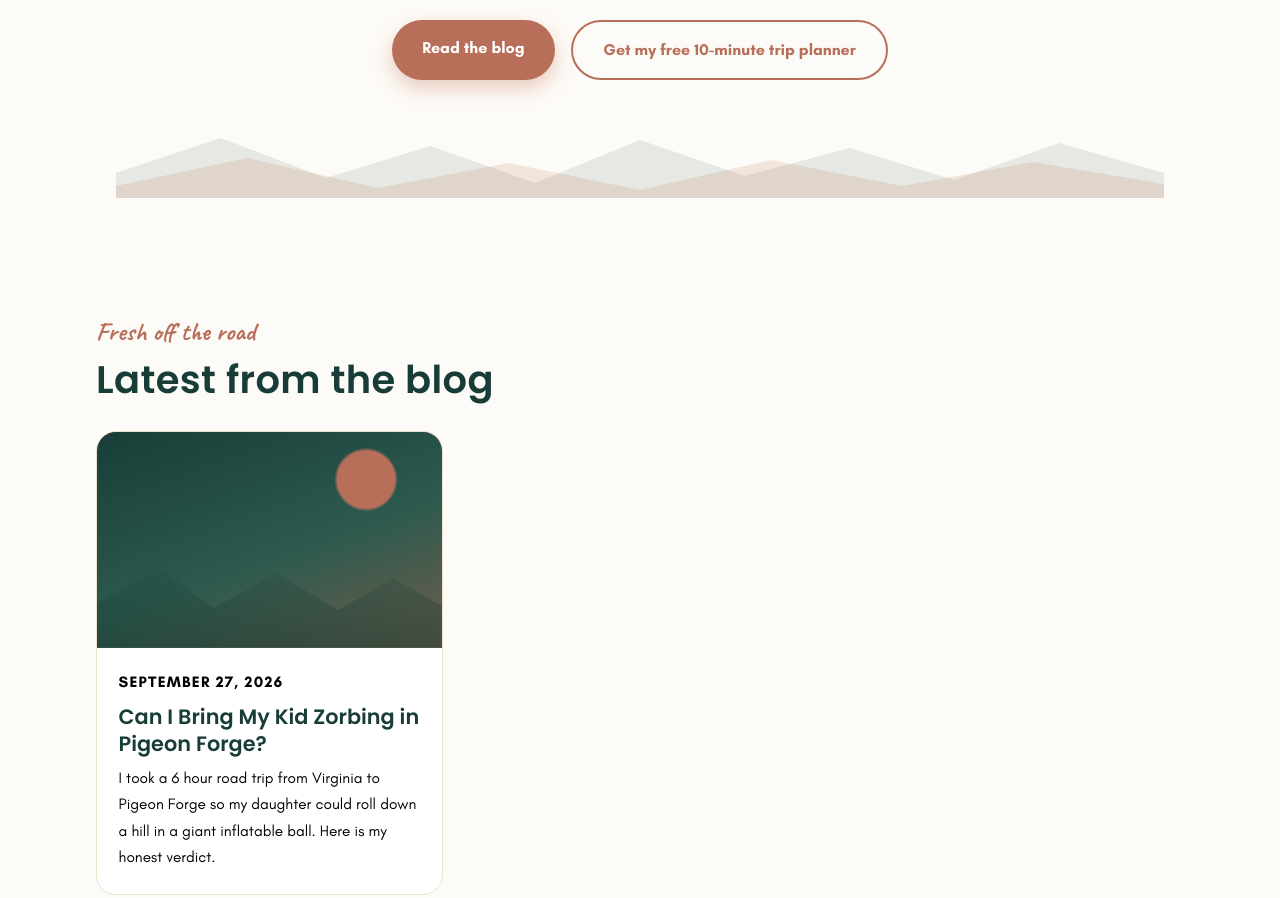
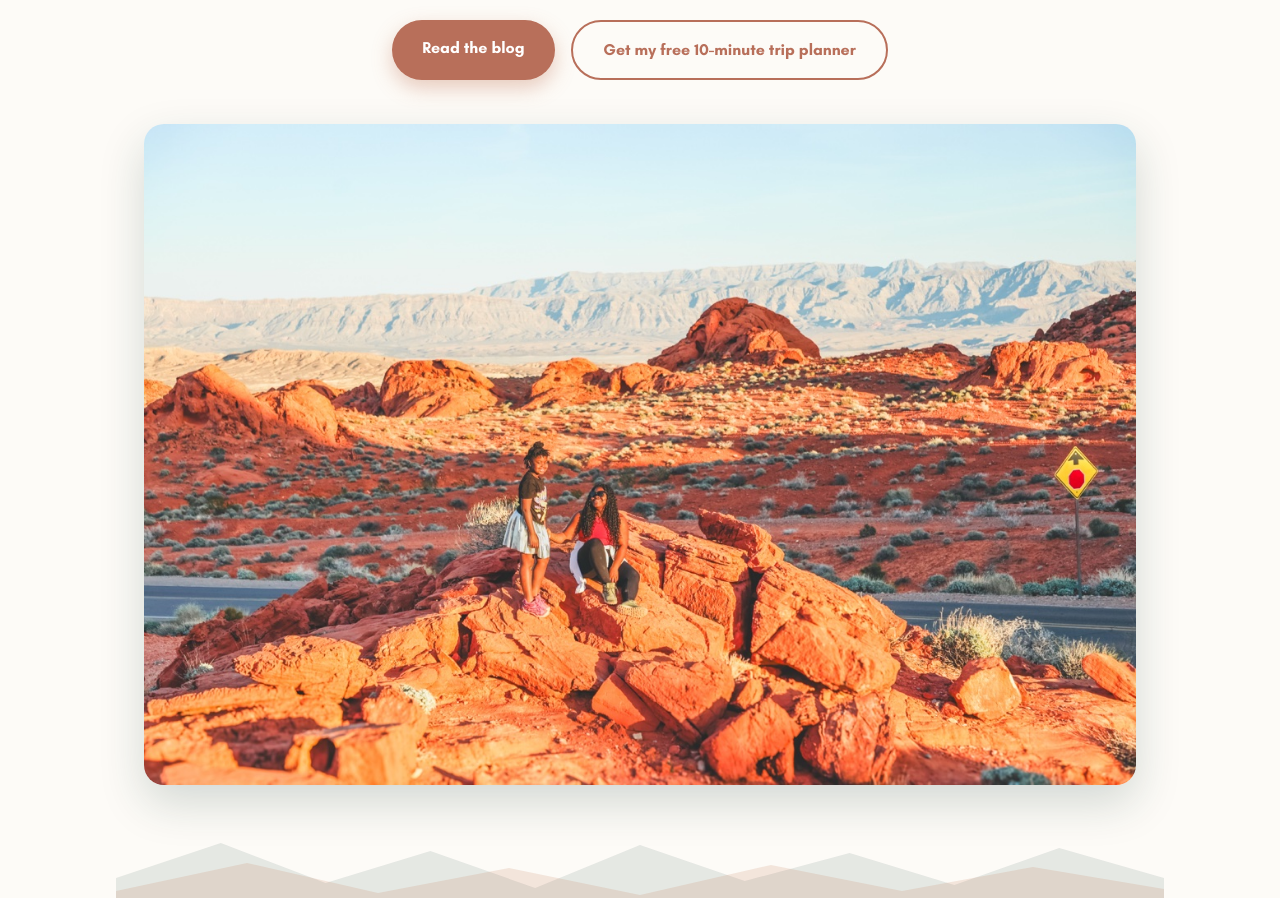
Before and after one commit to shedarestogo/shedarestogo-blog, an Eleventy site: page src/index.njk in a window 1280 px wide. Shown: the part 600-1498 px from the top of the page. Built offline with nearby package versions, Linux system fonts and the light colour scheme; Eleventy itself is replaced by a stand-in of ours; files that its build step writes are made by us from their sources.

Commit message:
Add hero photo to homepage and Homepage CMS settings

```diff
--- a/src/assets/css/style.css
+++ b/src/assets/css/style.css
@@ -156,6 +156,18 @@ a:hover { color: var(--brand-accent-dark); }
   margin: 0 auto 2.25rem;
 }
 .buttons { display: flex; gap: 1rem; justify-content: center; flex-wrap: wrap; }
+
+/* hero photo on the homepage */
+.hero-photo {
+  display: block;
+  width: 100%;
+  max-width: 62rem;
+  margin: 2.75rem auto 0;
+  border-radius: var(--radius);
+  box-shadow: 0 18px 45px rgba(24, 61, 56, 0.18);
+  aspect-ratio: 3 / 2;
+  object-fit: cover;
+}
 
 .btn {
   display: inline-block;
--- a/src/index.njk
+++ b/src/index.njk
@@ -2,6 +2,7 @@
 layout: base.njk
 title: Epic adventures for solo moms
 description: She Dares To Go helps solo moms create epic hikes, road trips, and travel adventures with their kids, no partner required.
+hero_image: /images/hero.jpg
 ---
 <section class="hero">
   <div class="wrap">
@@ -11,6 +12,7 @@ description: She Dares To Go helps solo moms create epic hikes, road trips, and
       <a class="btn btn-primary" href="/blog/">Read the blog</a>
       <a class="btn btn-outline" href="{{ site.plannerUrl }}">Get my free 10-minute trip planner</a>
     </div>
+    <img class="hero-photo" src="{{ hero_image }}" alt="Shaneice and her daughter standing on red rocks in the desert at golden hour" />
     <svg class="peaks" viewBox="0 0 1200 70" preserveAspectRatio="none" aria-hidden="true">
       <path d="M0,70 L0,45 L120,10 L240,50 L360,18 L480,55 L600,12 L720,48 L840,20 L960,52 L1080,15 L1200,45 L1200,70 Z" fill="#173b32" opacity="0.10"/>
       <path d="M0,70 L0,58 L150,30 L300,60 L450,35 L600,62 L750,32 L900,58 L1050,34 L1200,56 L1200,70 Z" fill="#c1704f" opacity="0.16"/>
```
Also changed, not shown: src/admin/config.yml (+9 -0 lines), src/images/hero.jpg (added).
